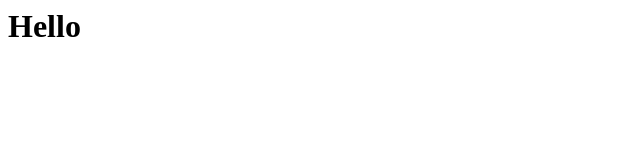
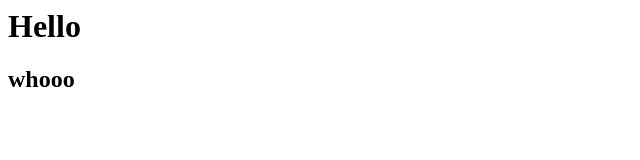
Before and after one commit to vivek121095/git-one, a plain HTML site: page index.html in a window 1280 px wide. Shown: the full height of the page, 0-640 px from the left. Drawn offline with Linux system fonts and the light colour scheme.

Commit message:
added whooo and meta tag

```diff
--- a/index.html
+++ b/index.html
@@ -1,7 +1,9 @@
 <!Doctye html>
 <head>
   <title>Home</title>
+  <meta name="twitter:" content="">
 </head>
 <body>
   <h1>Hello</h1>
+  <h2>whooo</h2>
 </body>
```
